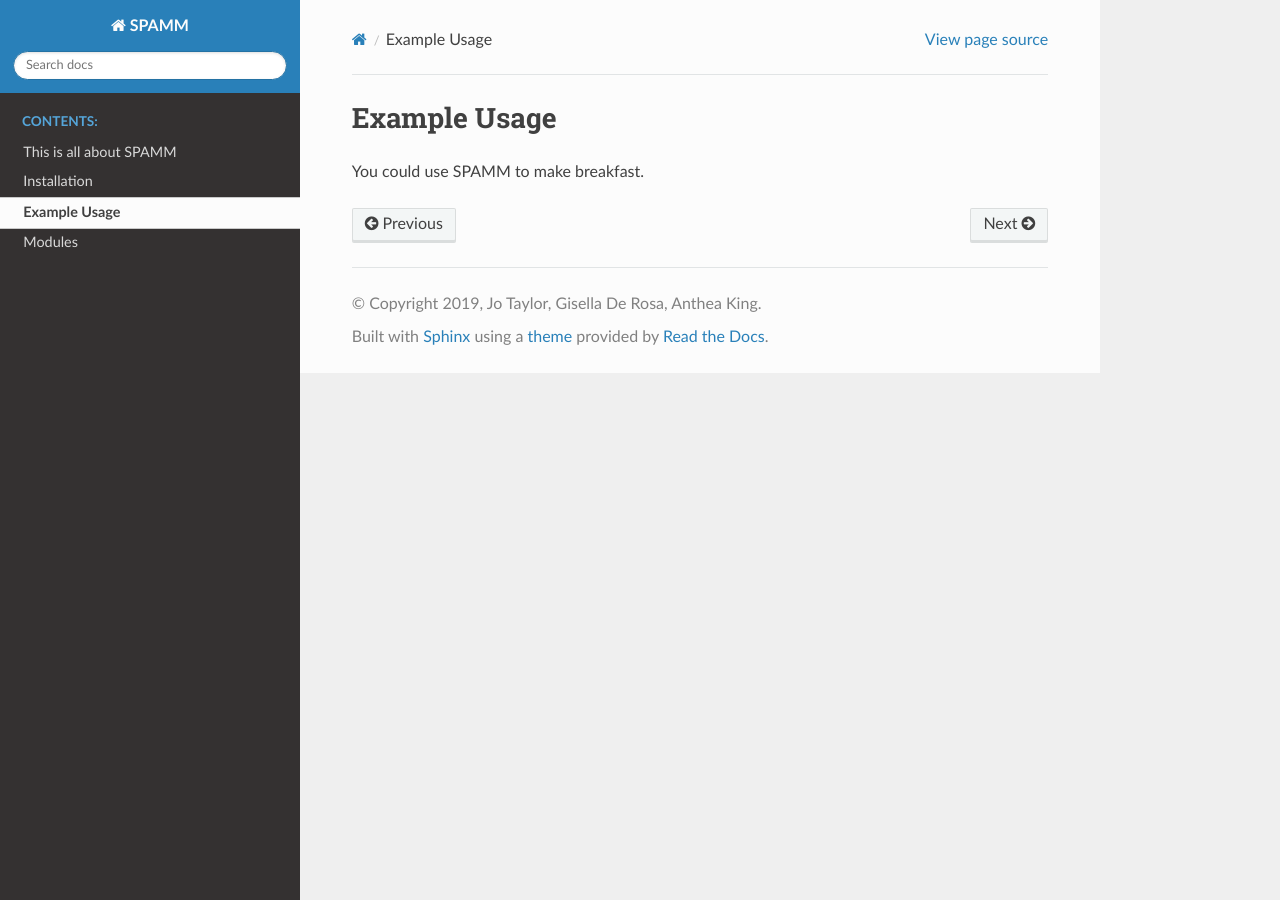
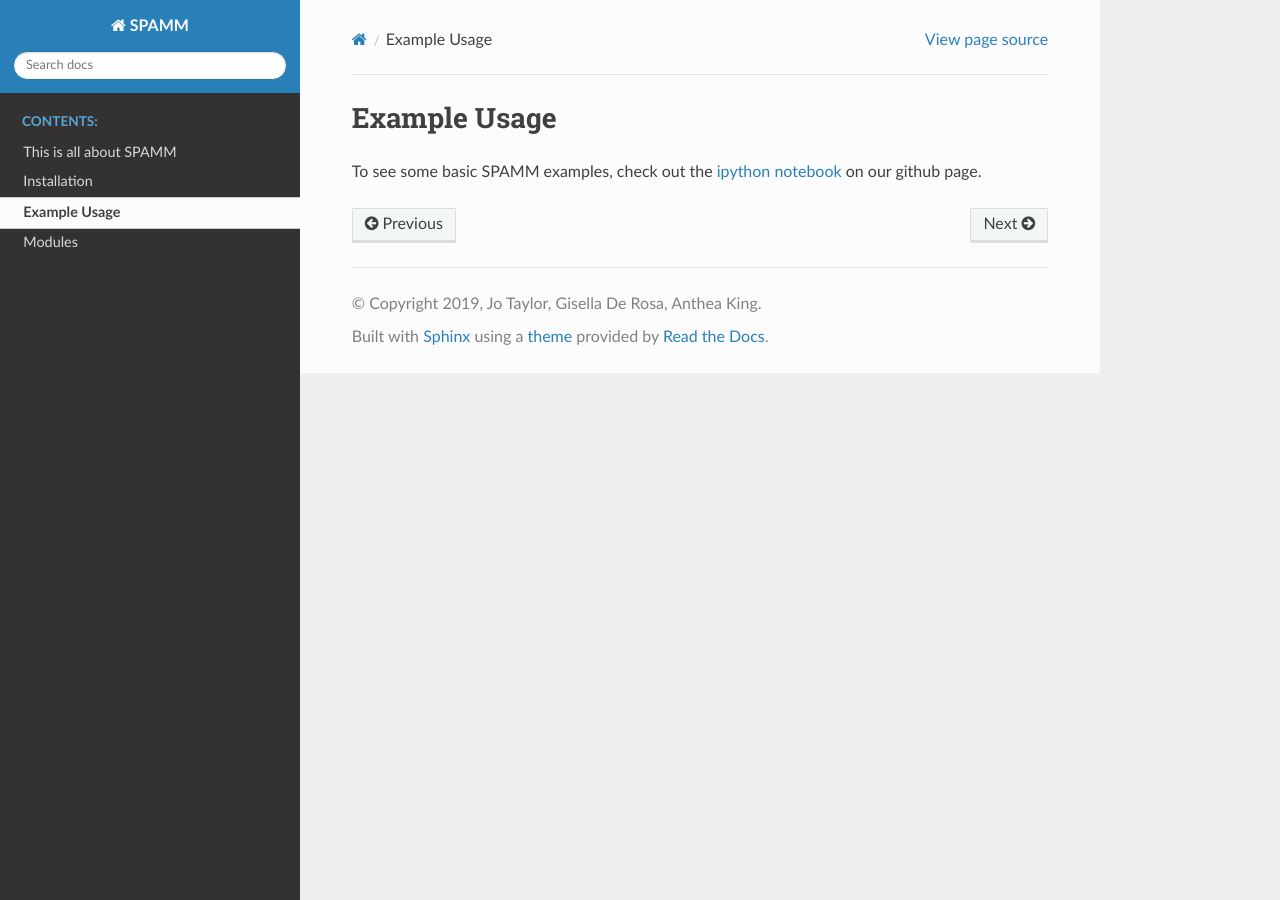
Before and after one commit to jotaylor/SPAMM, a Sphinx documentation site: the page built from docs/source/examples.rst, in a window 1280 px wide. Built offline with Sphinx 7.4.7 and the Read the Docs theme 2.0.0, drawn with Linux system fonts in a browser that asks for light colours.

Commit message:
Add link to ipython notebook example

```diff
--- a/docs/source/examples.rst
+++ b/docs/source/examples.rst
@@ -1,3 +1,3 @@
 Example Usage
 =============
-You could use SPAMM to make breakfast.
+To see some basic SPAMM examples, check out the `ipython notebook <https://github.com/jotaylor/SPAMM/blob/examples/examples/spamm_example.ipynb>`_ on our github page.
```
